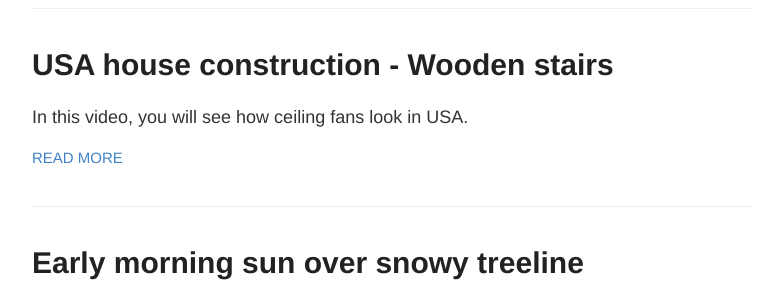
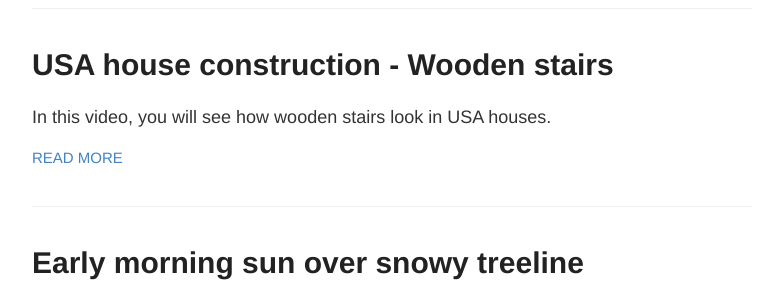
Before and after one commit to gbuk21/General, a Jekyll site: the page built from index.html, in a window 1280 px wide and 900 px high, scrolled down 1063 px. Shown: the part 153-453 px from the top of the window, without its empty margins (248-1031 px from the left). Built offline with Jekyll 4.4.1, drawn with Linux system fonts in a browser that asks for light colours.

Commit message:
Update 2020-12-03-USA house construction - Wooden stairs.md

```diff
--- a/split1/_posts/2020-12-03-USA house construction - Wooden stairs.md
+++ b/split1/_posts/2020-12-03-USA house construction - Wooden stairs.md
@@ -4,7 +4,7 @@ title: USA house construction - Wooden stairs
 youtubeId: fMa3TsB1Mtw
 ---
 
-In this video, you will see how ceiling fans look in USA.
+In this video, you will see how wooden stairs look in USA houses.
 
 
 
```
